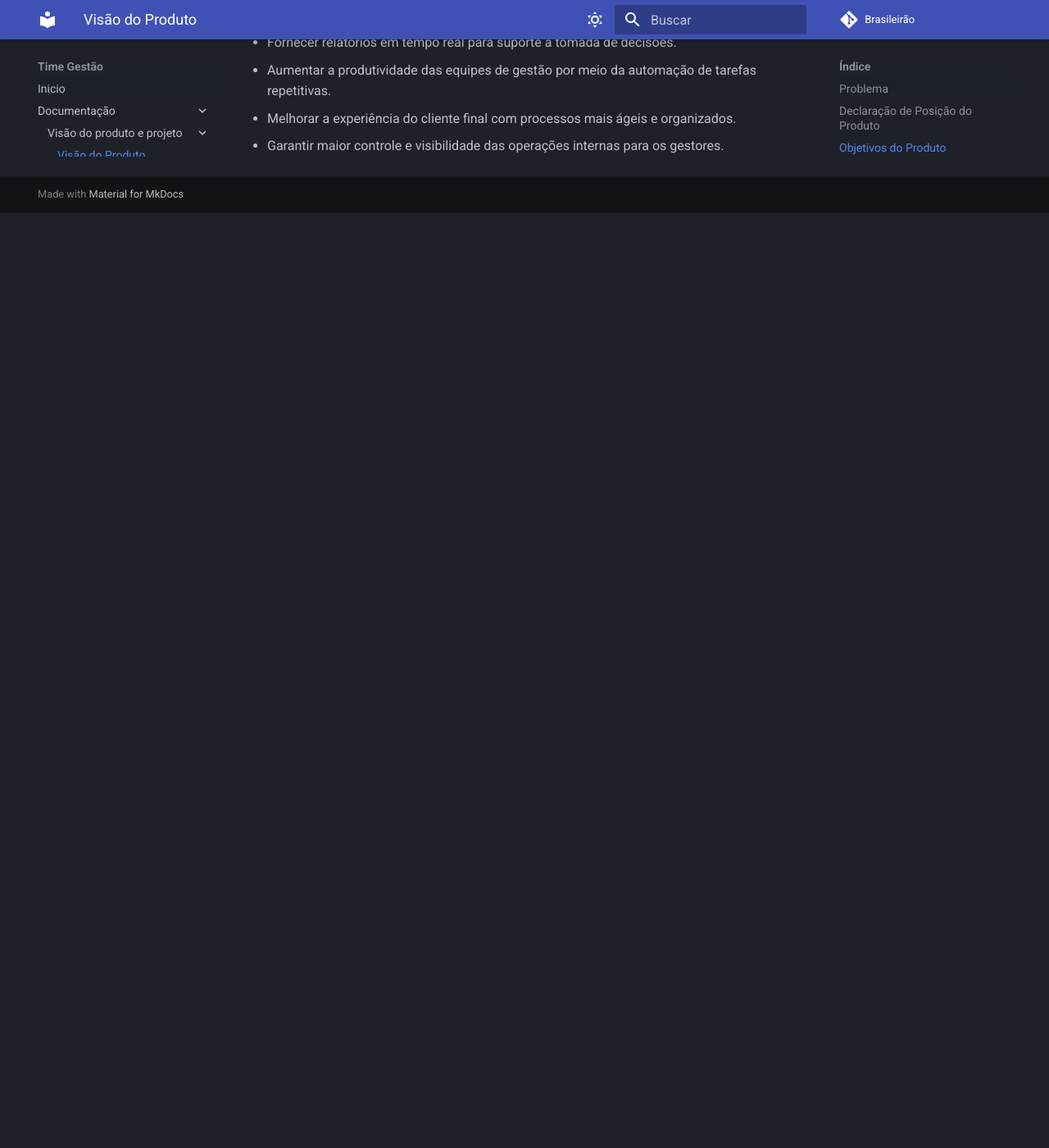
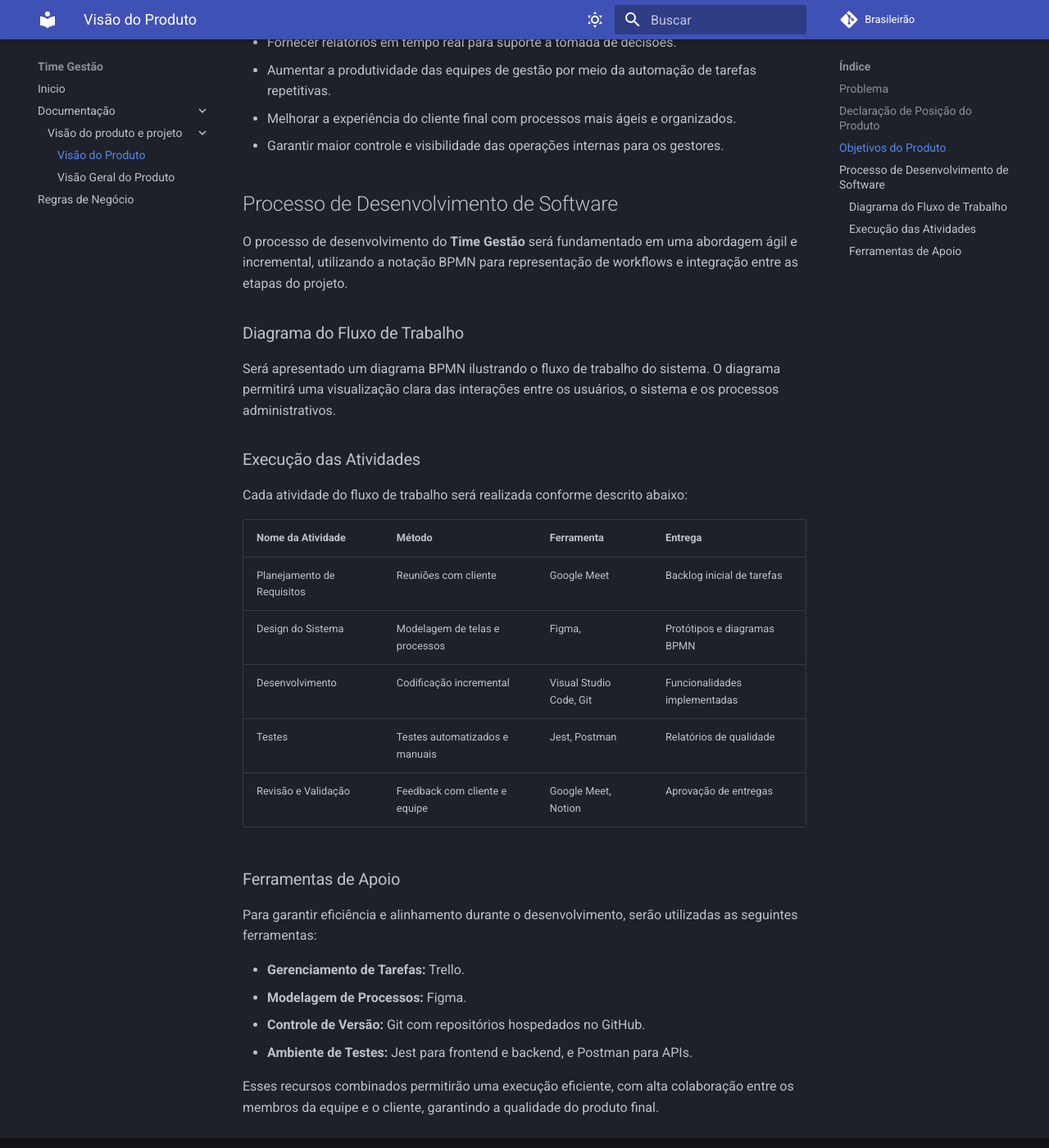
Before and after one commit to FGA-REQ/2024.2-Brasileirao, an MkDocs documentation site: the page built from docs/doc-visao/1.visao-produto.md, in a window 1280 px wide and 1400 px high, scrolled down 1198 px. Shown: the whole window at 82% size. Built offline with MkDocs 1.6.1 and Material for MkDocs 9.7.7, drawn with Linux system fonts in a browser that asks for light colours; nearby versions of some CDN libraries; comment, search, counter and statistics services are not loaded; before the commit the page ends 1457 px from its top, so only the background shows below that.

Commit message:
Update 1.visao-produto.md
Criando o Processo de Desenvolvimento de Software

```diff
--- a/docs/doc-visao/1.visao-produto.md
+++ b/docs/doc-visao/1.visao-produto.md
@@ -52,3 +52,36 @@ erros manuais.
   repetitivas.
 - Melhorar a experiência do cliente final com processos mais ágeis e organizados.
 - Garantir maior controle e visibilidade das operações internas para os gestores.
+
+## Processo de Desenvolvimento de Software
+
+O processo de desenvolvimento do **Time Gestão** será fundamentado em uma abordagem ágil e incremental, utilizando a notação BPMN para representação de workflows e integração entre as etapas do projeto.
+
+### Diagrama do Fluxo de Trabalho
+
+Será apresentado um diagrama BPMN ilustrando o fluxo de trabalho do sistema. O diagrama permitirá uma visualização clara das interações entre os usuários, o sistema e os processos administrativos.
+
+
+### Execução das Atividades
+
+Cada atividade do fluxo de trabalho será realizada conforme descrito abaixo:
+
+| Nome da Atividade            | Método                                    | Ferramenta               | Entrega                       |
+|------------------------------|-------------------------------------------|--------------------------|-------------------------------|
+| Planejamento de Requisitos  | Reuniões com cliente                      | Google Meet              | Backlog inicial de tarefas    |
+| Design do Sistema           | Modelagem de telas e processos            | Figma,                   | Protótipos e diagramas BPMN   |
+| Desenvolvimento             | Codificação incremental                   | Visual Studio Code, Git  | Funcionalidades implementadas |
+| Testes                      | Testes automatizados e manuais           | Jest, Postman            | Relatórios de qualidade       |
+| Revisão e Validação         | Feedback com cliente e equipe             | Google Meet, Notion      | Aprovação de entregas         |
+
+
+### Ferramentas de Apoio
+
+Para garantir eficiência e alinhamento durante o desenvolvimento, serão utilizadas as seguintes ferramentas:
+
+- **Gerenciamento de Tarefas:** Trello.
+- **Modelagem de Processos:**  Figma.
+- **Controle de Versão:** Git com repositórios hospedados no GitHub.
+- **Ambiente de Testes:** Jest para frontend e backend, e Postman para APIs.
+
+Esses recursos combinados permitirão uma execução eficiente, com alta colaboração entre os membros da equipe e o cliente, garantindo a qualidade do produto final.
```
